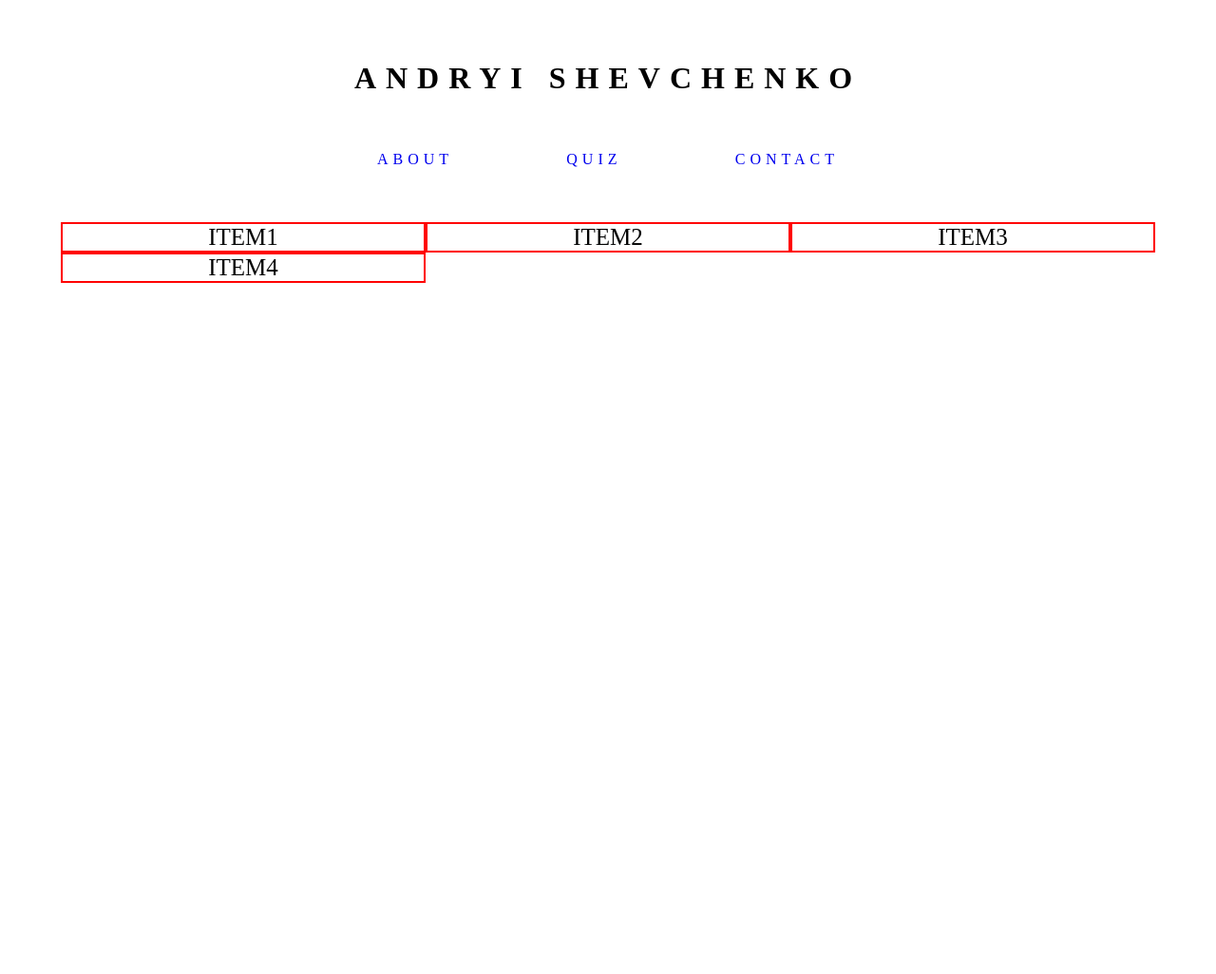
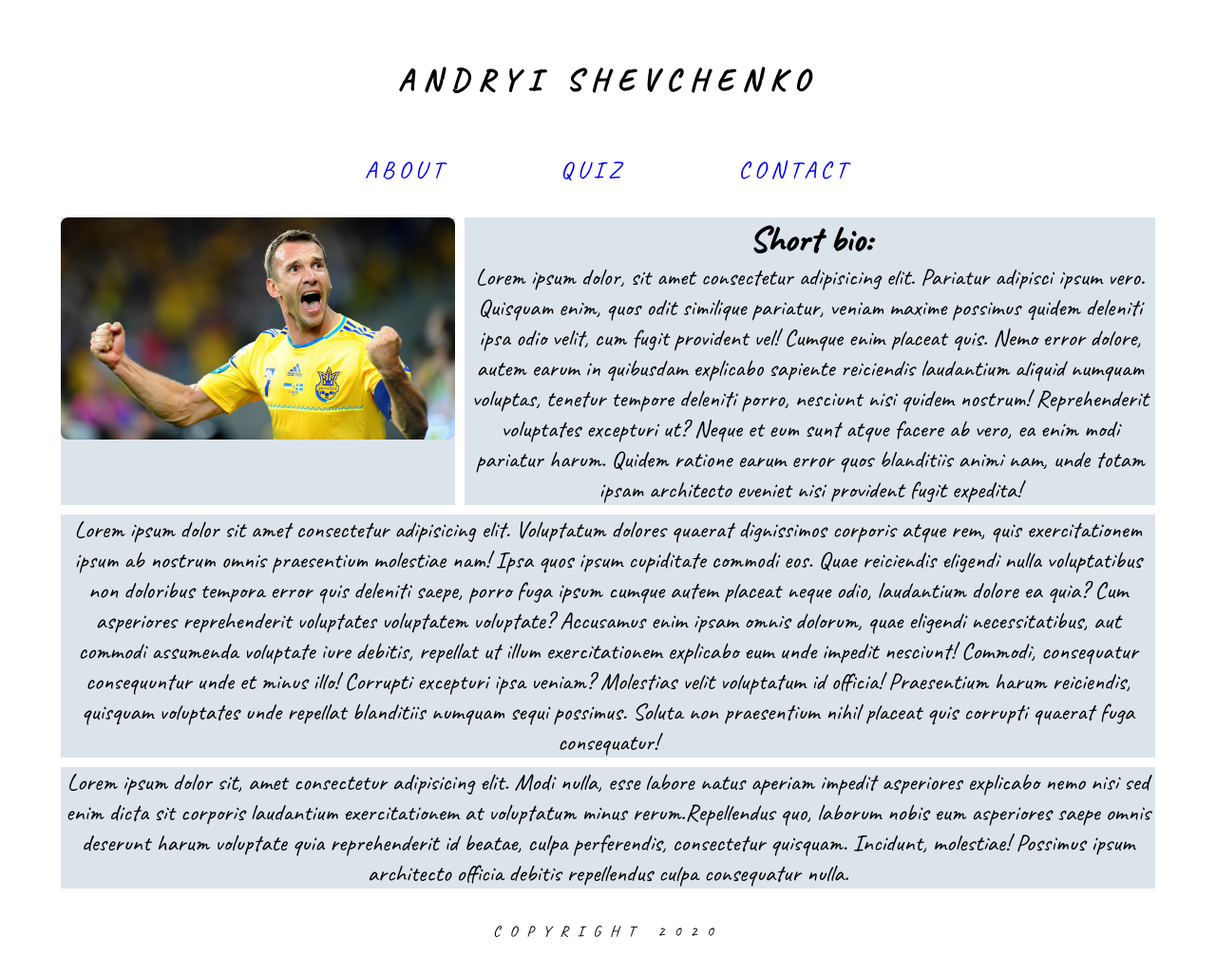
Before and after one commit to andreykiv/webDeportista, a plain HTML site: page index.html in a window 1280 px wide. Shown: the whole page at 95% size. Before the commit the page ends 800 px from the top, so only its background shows below. Drawn offline with Linux system fonts and the light colour scheme.

Commit message:
implemented grid index

```diff
--- a/css/style.css
+++ b/css/style.css
@@ -6,10 +6,11 @@
 
 body {
     margin: 5% 5%;
+    font-family: 'Caveat', cursive;
 }
 
 header{
-    margin-bottom: 5%;
+    margin-bottom: 3%;
     text-align: center;
 }
 
@@ -20,13 +21,12 @@ header h1{
 
 ul{
     list-style: none;
-
 }
 
 li {
     display: inline-block;
     margin: 5% 5% 0 5%;
-
+    font-size: 25px;
 }
 
 li > a{
@@ -38,13 +38,53 @@ li > a{
 .container{
     display: grid;
     grid-template-areas:
-        "img text text"
-        "img text text";
+      'img img paragraph1 paragraph1 paragraph1'
+      'paragraph2 paragraph2 paragraph2 paragraph2 paragraph2'
+      'paragraph3 paragraph3 paragraph3 paragraph3 paragraph3';
+    gap: 10px;
+
+
 }
 
 .container > div {
     text-align: center;
     font-size: 25px;
-    border: 2px solid red;
+    background-color: rgb(220, 228, 235);
+}
 
+.container > div > img{
+    max-width: 100%;
+    max-height: 100%;
+    border-radius: 8px;
 }
+
+.container > div > img:hover {
+    transform: scaleX(-1);
+}
+
+.item1{
+    grid-area: img;
+    text-align: center;
+}
+
+.item2{
+    grid-area: paragraph1;
+}
+
+.item3{
+    grid-area: paragraph2;
+}
+
+.item4{
+    grid-area: paragraph3;
+}
+
+footer{
+    margin-top: 3%;
+    text-align: center;
+}
+
+footer > p{
+    text-transform: uppercase;
+    letter-spacing: 10px;
+}
--- a/index.html
+++ b/index.html
@@ -5,6 +5,8 @@
     <meta name="viewport" content="width=device-width, initial-scale=1.0">
     <title>Famous Sport Person</title>
     <link rel="stylesheet" href="css/style.css">
+    <link href="https://fonts.googleapis.com/css2?family=Caveat&display=swap" rel="stylesheet">
+
 </head>
 <body>
     <header>
@@ -19,13 +21,23 @@
     </header>
     <main>
        <div class="container">
-           <div class="item1">ITEM1</div>
-           <div class="item2">ITEM2</div>
-           <div class="item3">ITEM3</div>
-           <div class="item4">ITEM4</div>
+           <div class="item1">
+               <img src="img/img1.jpg" alt="img of shevchenko">
+            </div>
+           <div class="item2">
+               <h2>Short bio:</h2>
+               <p>Lorem ipsum dolor, sit amet consectetur adipisicing elit. Pariatur adipisci ipsum vero. Quisquam enim, quos odit similique pariatur, veniam maxime possimus quidem deleniti ipsa odio velit, cum fugit provident vel!
+               Cumque enim placeat quis. Nemo error dolore, autem earum in quibusdam explicabo sapiente reiciendis laudantium aliquid numquam voluptas, tenetur tempore deleniti porro, nesciunt nisi quidem nostrum! Reprehenderit voluptates excepturi ut?
+               Neque et eum sunt atque facere ab vero, ea enim modi pariatur harum. Quidem ratione earum error quos blanditiis animi nam, unde totam ipsam architecto eveniet nisi provident fugit expedita!</p>
+            </div>
+           <div class="item3"><p>Lorem ipsum dolor sit amet consectetur adipisicing elit. Voluptatum dolores quaerat dignissimos corporis atque rem, quis exercitationem ipsum ab nostrum omnis praesentium molestiae nam! Ipsa quos ipsum cupiditate commodi eos.
+           Quae reiciendis eligendi nulla voluptatibus non doloribus tempora error quis deleniti saepe, porro fuga ipsum cumque autem placeat neque odio, laudantium dolore ea quia? Cum asperiores reprehenderit voluptates voluptatem voluptate?
+           Accusamus enim ipsam omnis dolorum, quae eligendi necessitatibus, aut commodi assumenda voluptate iure debitis, repellat ut illum exercitationem explicabo eum unde impedit nesciunt! Commodi, consequatur consequuntur unde et minus illo!
+           Corrupti excepturi ipsa veniam? Molestias velit voluptatum id officia! Praesentium harum reiciendis, quisquam voluptates unde repellat blanditiis numquam sequi possimus. Soluta non praesentium nihil placeat quis corrupti quaerat fuga consequatur!</p></div>
+           <div class="item4">Lorem ipsum dolor sit, amet consectetur adipisicing elit. Modi nulla, esse labore natus aperiam impedit asperiores explicabo nemo nisi sed enim dicta sit corporis laudantium exercitationem at voluptatum minus rerum.Repellendus quo, laborum nobis eum asperiores saepe omnis deserunt harum voluptate quia reprehenderit id beatae, culpa perferendis, consectetur quisquam. Incidunt, molestiae! Possimus ipsum architecto officia debitis repellendus culpa consequatur nulla.</div>
        </div>
     </main>
-    <footer></footer>
+    <footer><p>Copyright 2020</p></footer>
 
 </body>
 </html>
```
Also changed, not shown: contact.html (added, +34 -0 lines), img/img1.jpg (added).
